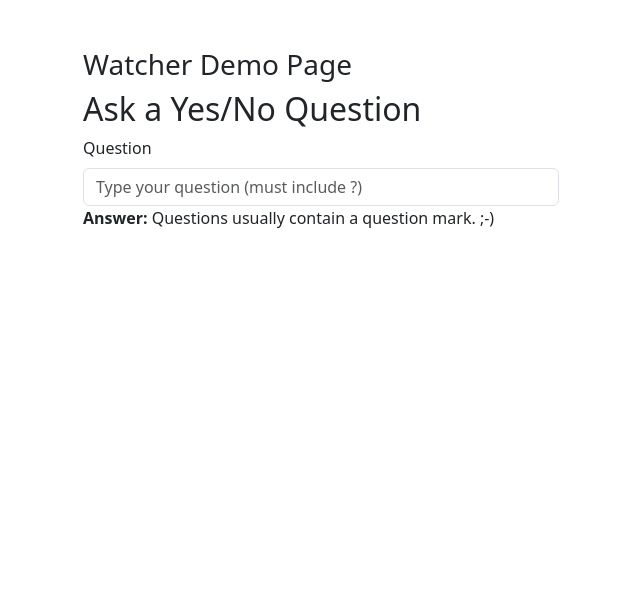
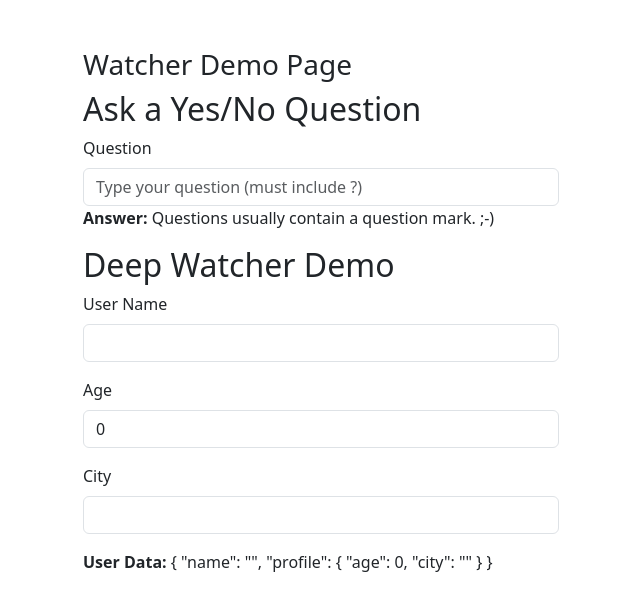
Before and after one commit to om-jasoliya91/vuedemo, a Vue app: page /watcher in a window 1280 px wide. Shown: the top 610 px of the page, without its empty margins (319-959 px from the left). Built offline with nearby package versions, Linux system fonts and the light colour scheme.

Commit message:
Deep Watcher Demo

```diff
--- a/src/components/practise/WatchersExample.vue
+++ b/src/components/practise/WatchersExample.vue
@@ -1,5 +1,5 @@
 <script setup>
-import { ref, watch } from 'vue'
+import { ref, watch, reactive } from 'vue'
 
 const question = ref('')
 const answer = ref('Questions usually contain a question mark. ;-)')
@@ -26,6 +26,25 @@ async function getAnswer() {
     loading.value = false
   }
 }
+
+const user = reactive({
+  name: '',
+  profile: {
+    age: 0,
+    city: '',
+  },
+})
+
+// deep watcher → detects ANY nested change in the object
+
+watch(
+  user,
+  (newValue) => {
+    // console.log('Deep Watcher triggered:', newValue)
+    console.log('Deep Watcher triggered', JSON.parse(JSON.stringify(newValue)))
+  },
+  { deep: true }, //important
+)
 </script>
 
 <template>
@@ -47,6 +66,25 @@ async function getAnswer() {
       <p v-if="loading">⏳ Loading...</p>
       <p v-else><strong>Answer:</strong> {{ answer }}</p>
     </div>
+
+    <h2>Deep Watcher Demo</h2>
+
+    <div class="mb-3">
+      <label class="form-label">User Name</label>
+      <input v-model="user.name" class="form-control" />
+    </div>
+
+    <div class="mb-3">
+      <label class="form-label">Age</label>
+      <input type="number" v-model="user.profile.age" class="form-control" />
+    </div>
+
+    <div class="mb-3">
+      <label class="form-label">City</label>
+      <input v-model="user.profile.city" class="form-control" />
+    </div>
+
+    <p class="mt-3"><strong>User Data:</strong> {{ user }}</p>
   </div>
 </template>
 
```
